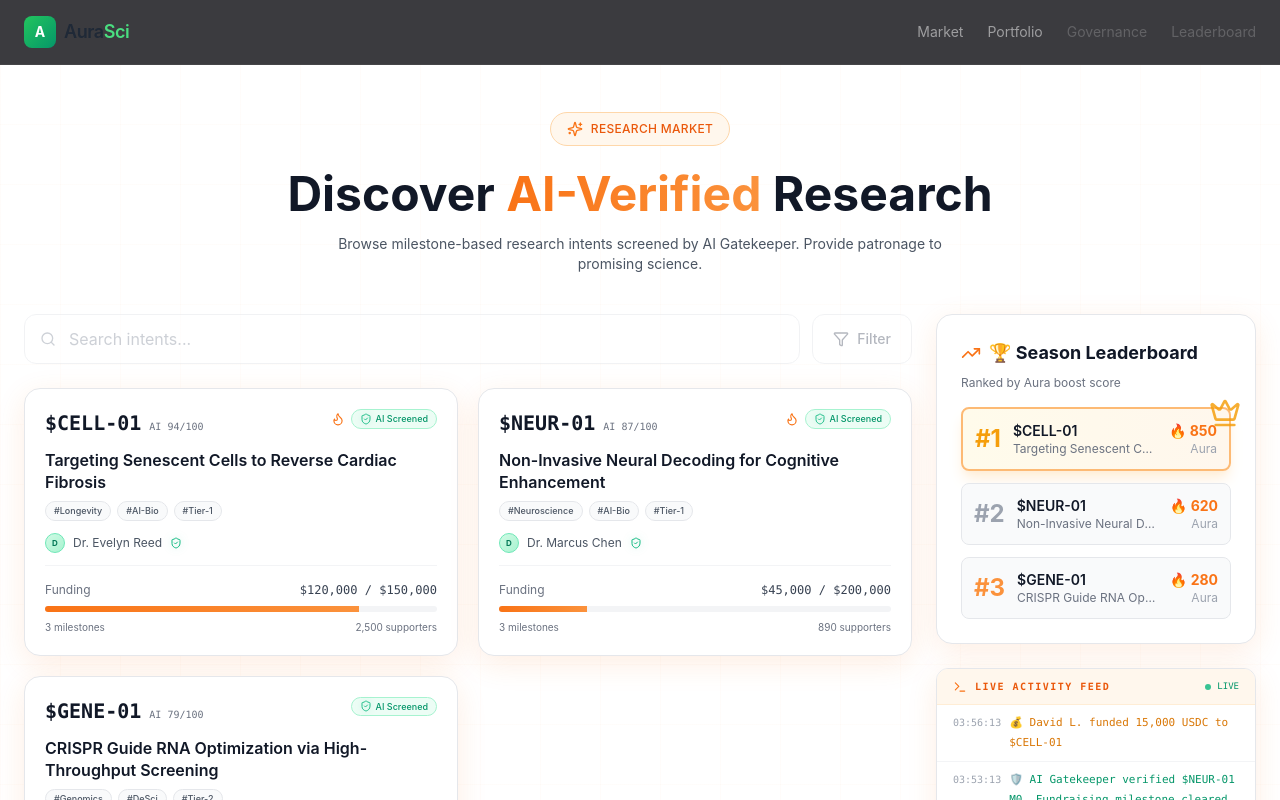
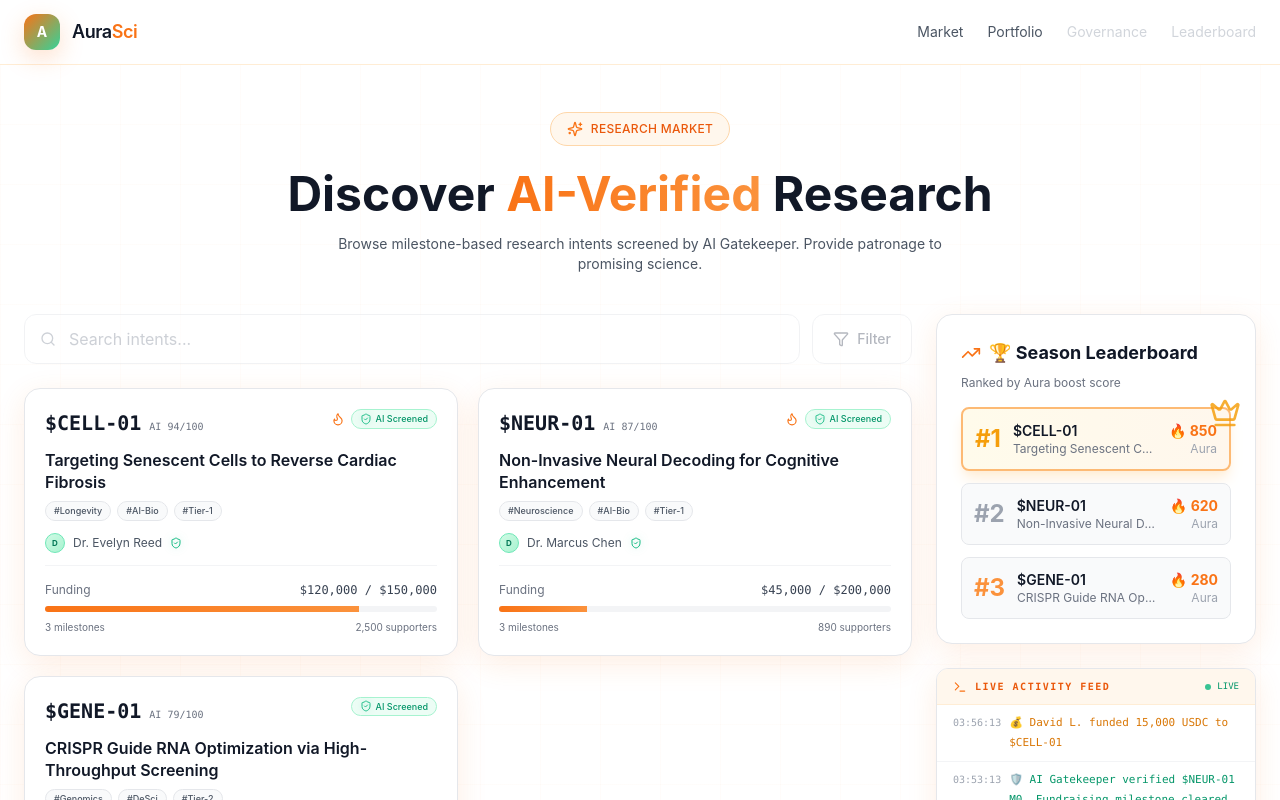
Before and after one commit to 1vayou/aurasci-demo, a Next.js app: page /market in a window 1280 px wide. Shown: the top 800 px of the page. Built offline with nearby package versions, Linux system fonts and the light colour scheme.

Commit message:
fix: align global navigation and market empty state with warm aura theme

```diff
--- a/src/app/layout.tsx
+++ b/src/app/layout.tsx
@@ -13,32 +13,32 @@ export default function RootLayout({
 }>) {
   return (
     <html lang="en">
-      <body className="antialiased min-h-screen">
+      <body className="antialiased min-h-screen bg-white text-gray-900">
         {/* Navigation */}
-        <nav className="fixed top-0 left-0 right-0 z-50 border-b border-white/5 bg-[#0a0a0f]/80 backdrop-blur-xl">
+        <nav className="fixed top-0 left-0 right-0 z-50 border-b border-orange-100 bg-white/90 backdrop-blur-xl">
           <div className="max-w-7xl mx-auto px-6 h-16 flex items-center justify-between">
             {/* Logo */}
-            <a href="/" className="flex items-center gap-2">
-              <div className="w-8 h-8 rounded-lg bg-gradient-to-br from-green-500 to-emerald-600 flex items-center justify-center">
+            <a href="/" className="flex items-center gap-3">
+              <div className="w-9 h-9 rounded-xl bg-gradient-to-br from-orange-500 to-emerald-400 flex items-center justify-center shadow-[0_8px_24px_rgba(249,115,22,0.22)]">
                 <span className="text-white font-bold text-sm">A</span>
               </div>
-              <span className="text-lg font-semibold tracking-tight">
-                Aura<span className="text-green-400">Sci</span>
+              <span className="text-lg font-semibold tracking-tight text-gray-900">
+                Aura<span className="text-orange-500">Sci</span>
               </span>
             </a>
 
             {/* Nav links */}
             <div className="flex items-center gap-6">
-              <a href="/market" className="text-sm text-white/50 hover:text-white/80 transition-colors">
+              <a href="/market" className="text-sm text-gray-600 hover:text-orange-600 transition-colors">
                 Market
               </a>
-              <a href="/dashboard/patron" className="text-sm text-white/50 hover:text-white/80 transition-colors">
+              <a href="/dashboard/patron" className="text-sm text-gray-600 hover:text-orange-600 transition-colors">
                 Portfolio
               </a>
-              <span className="text-sm text-white/20 cursor-not-allowed" title="Phase 1 暂不支持">
+              <span className="text-sm text-gray-300 cursor-not-allowed" title="Phase 1 暂不支持">
                 Governance
               </span>
-              <span className="text-sm text-white/20 cursor-not-allowed" title="Phase 1 暂不支持">
+              <span className="text-sm text-gray-300 cursor-not-allowed" title="Phase 1 暂不支持">
                 Leaderboard
               </span>
             </div>
--- a/src/app/market/page.tsx
+++ b/src/app/market/page.tsx
@@ -84,8 +84,8 @@ export default function Market() {
             {/* Empty State */}
             {publishedIntents.length === 0 && (
               <div className="text-center py-20">
-                <div className="w-20 h-20 mx-auto mb-6 rounded-full bg-white/[0.02] border border-white/[0.08] flex items-center justify-center">
-                  <Sparkles className="w-10 h-10 text-white/20" />
+                <div className="w-20 h-20 mx-auto mb-6 rounded-full bg-orange-50 border border-orange-100 flex items-center justify-center">
+                  <Sparkles className="w-10 h-10 text-orange-300" />
                 </div>
                 <h3 className="text-xl font-semibold text-gray-900 mb-2">
                   No Intents Published Yet
```
